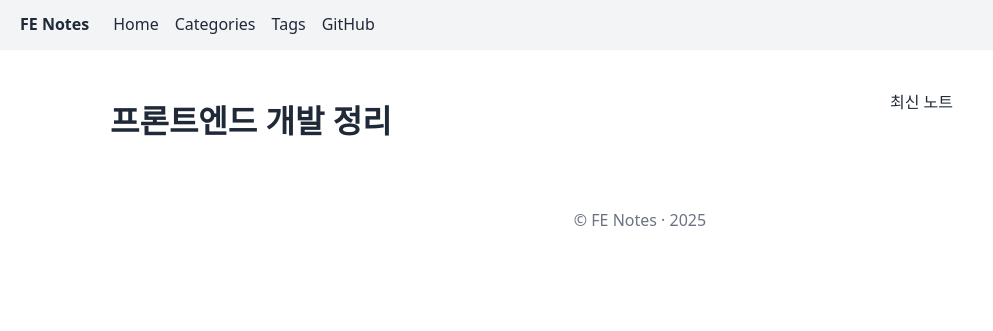
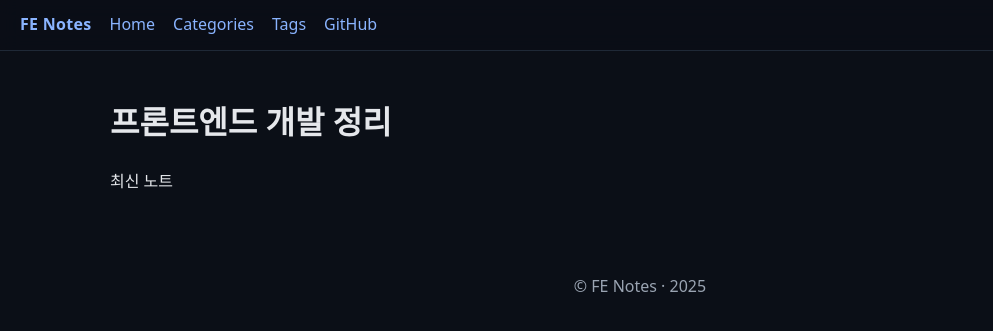
Before and after one commit to rainabak/rainabak.github.io, a Jekyll site: the page built from index.md, in a window 1280 px wide. Shown: the top 331 px of the page, without its empty margins (0-993 px from the left). Built offline with Jekyll 4.4.1, drawn with Linux system fonts in a browser that asks for light colours.

Commit message:
Update style.css

```diff
--- a/assets/css/style.css
+++ b/assets/css/style.css
@@ -1,15 +1,57 @@
-:root { --fg:#1f2937; --sub:#6b7280; --link:#2563eb; --bg:#ffffff; --muted:#f3f4f6; }
-*{box-sizing:border-box} body{margin:0;color:var(--fg);background:var(--bg);font:16px/1.6 system-ui, -apple-system, Segoe UI, Roboto}
-.nav{display:flex;gap:16px;align-items:center;padding:12px 20px;background:var(--muted)}
-.nav .brand{font-weight:700;margin-right:8px}
-.nav a{color:var(--fg);text-decoration:none}
-.nav a:hover{color:var(--link)}
-.container{display:grid;grid-template-columns:1fr 280px;gap:24px;max-width:1100px;margin:24px auto;padding:0 20px}
-.content h1,h2,h3{line-height:1.3}
-.content a{color:var(--link)}
-.sidebar{position:sticky;top:16px;height:max-content;background:#fff;border:1px solid #e5e7eb;border-radius:12px;padding:16px}
+:root{
+  --bg:#0b0f17;
+  --panel:#121826;
+  --muted:#0f1629;
+  --fg:#e5e7eb;
+  --sub:#9aa4b2;
+  --link:#8ab4ff;
+  --border:#1f2937;
+  --accent1:#1a2a4a;
+  --accent2:#1f3b5b;
+  --radius:14px;
+}
+
+*{box-sizing:border-box}
+html,body{margin:0;padding:0;background:var(--bg);color:var(--fg);font:16px/1.6 ui-sans-serif,system-ui,Segoe UI,Roboto,Apple SD Gothic Neo,Noto Sans KR}
+a{color:var(--link);text-decoration:none}
+a:hover{text-decoration:underline}
+
+.container{max-width:1100px;margin:0 auto;padding:24px 20px}
+
+/* NAV */
+.nav{position:sticky;top:0;z-index:10;display:flex;gap:18px;align-items:center;padding:12px 20px;background:rgba(10,14,22,.7);backdrop-filter:saturate(140%) blur(10px);border-bottom:1px solid var(--border)}
+.nav .brand{font-weight:800;letter-spacing:.3px}
+
+/* HERO */
+.hero{background:linear-gradient(135deg,var(--accent1),var(--accent2));border:1px solid var(--border);border-radius:var(--radius);padding:44px 28px;margin:20px 0}
+.hero h1{margin:0 0 10px;font-size:34px;line-height:1.2}
+.hero p{margin:0;color:var(--sub)}
+
+/* SECTIONS */
+.section{margin:28px 0}
+.section h2{margin:0 0 14px;font-size:20px}
+
+/* CARDS */
+.cards{display:grid;grid-template-columns:repeat(3,minmax(0,1fr));gap:16px}
+.card{background:var(--panel);border:1px solid var(--border);border-radius:var(--radius);padding:16px}
+.card h3{margin:0 0 8px;font-size:18px}
+.card p{margin:0 0 10px;color:var(--sub)}
+.card small{color:var(--sub)}
+
+/* TAGS */
+.tag{display:inline-block;margin:0 8px 8px 0;padding:4px 10px;background:#172033;border:1px solid var(--border);border-radius:999px;font-size:12px;color:#bdd1ff}
+
+/* CATEGORY CHIPS */
+.cat{display:inline-block;margin:0 10px 10px 0;padding:8px 12px;background:var(--panel);border:1px solid var(--border);border-radius:10px;color:var(--fg)}
+
+/* FOOTER */
 .footer{margin:40px 0;text-align:center;color:var(--sub)}
-code,pre{background:#0b1020;color:#d6deff;border-radius:8px}
-pre{padding:14px;overflow:auto}
-.tag{display:inline-block;padding:2px 8px;margin:0 6px 6px 0;background:#e0e7ff;border-radius:999px;font-size:12px}
-.card{border:1px solid #e5e7eb;border-radius:12px;padding:16px;margin-bottom:16px;background:#fff}
+
+/* RESPONSIVE */
+@media (max-width: 900px){
+  .cards{grid-template-columns:repeat(2,minmax(0,1fr))}
+}
+@media (max-width: 600px){
+  .cards{grid-template-columns:1fr}
+  .hero{padding:32px 20px}
+}
```
